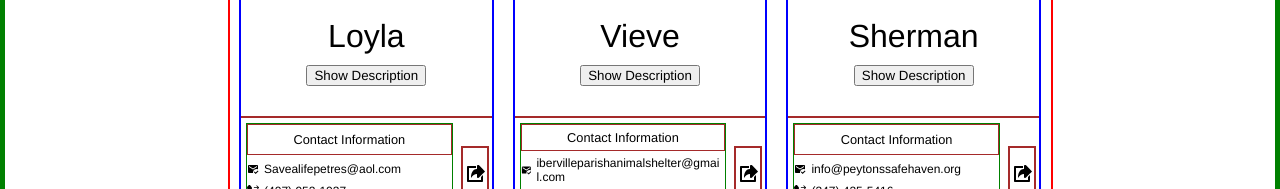
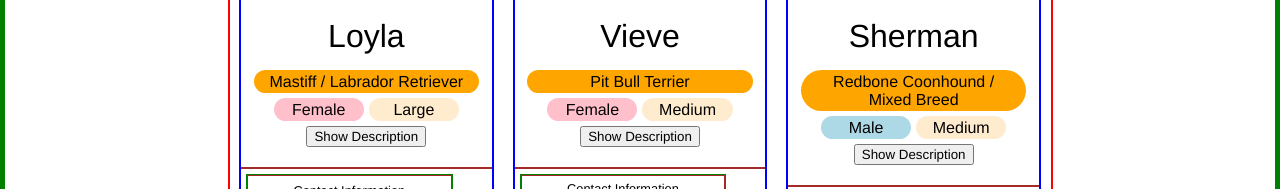
Before and after one commit to bxandrew/Petly, a React app: page /results in a window 1280 px wide. Shown: the part 338-527 px from the top of the page. Built offline with nearby package versions, Linux system fonts and the light colour scheme.

Commit message:
added slight styling to include gender, breed and size of animals

```diff
--- a/src/components/search/PetCard.jsx
+++ b/src/components/search/PetCard.jsx
@@ -6,10 +6,30 @@ import "./petcard.scss";
 
 const PetCard = ({ animal, handleAddToList }) => {
   const [showMore, setShowMore] = useState(false);
-  const { id, age, type, photos, size, status, name, contact, description } =
-    animal;
+  const {
+    id,
+    age,
+    type,
+    photos,
+    size,
+    status,
+    name,
+    contact,
+    description,
+    gender,
+  } = animal;
 
+  const primaryBreed = animal.breeds.primary;
+  const secBreed = animal.breeds.secondary;
   const profilePhoto = animal.primary_photo_cropped.small;
+
+  const genderDiv = () => {
+    return gender === "Male" ? (
+      <div className="gender-male">{gender}</div>
+    ) : (
+      <div className="gender-female">{gender}</div>
+    );
+  };
 
   return (
     <div className="pet-card">
@@ -18,6 +38,13 @@ const PetCard = ({ animal, handleAddToList }) => {
           <img src={profilePhoto} />
         </div>
         <div className="animal-name">{name}</div>
+        <div className="animal-breed">
+          {primaryBreed} {secBreed ? `/ ${secBreed}` : ""}
+        </div>
+        <div className="animal-gender-size">
+          {genderDiv()}
+          <div className="animal-size">{size}</div>
+        </div>
         {description ? (
           <div>
             <button onClick={() => setShowMore(!showMore)}>
--- a/src/components/search/SearchPage.jsx
+++ b/src/components/search/SearchPage.jsx
@@ -73,6 +73,8 @@ const SearchPage = ({ animalData, setAnimalData, setNextPage }) => {
           limit: 100,
           type: type,
           location: values.location,
+          breed: values.breed,
+          gender: values.gender,
         },
       })
       .then(({ data }) => {
@@ -124,6 +126,7 @@ const SearchPage = ({ animalData, setAnimalData, setNextPage }) => {
           <Formik
             initialValues={{
               location: "",
+              gender: "male, female",
             }}
             validationSchema={Yup.object({
               location: Yup.number()
@@ -143,6 +146,14 @@ const SearchPage = ({ animalData, setAnimalData, setNextPage }) => {
           >
             <Form>
               <MyTextInput label="Location" name="location" type="text" />
+              <>
+                <label htmlFor="breed">Select a Gender</label>
+                <Field as="select" name="gender" isClearable={true}>
+                  <option value="male, female">No Preference</option>
+                  <option value="male">Male</option>
+                  <option value="female">Female</option>
+                </Field>
+              </>
               {type ? (
                 <>
                   <label htmlFor="breed">Select a Breed</label>
--- a/src/components/search/petcard.scss
+++ b/src/components/search/petcard.scss
@@ -30,6 +30,54 @@
       text-align: center;
       font-size: 2rem;
       margin-bottom: 10px;
+      word-break: break-all;
+      min-height: 2rem;
+      max-height: 4rem;
+      overflow-y: auto;
+    }
+
+    .animal-gender-size {
+      display: flex;
+      gap: 5px;
+      width: 90%;
+      justify-content: center;
+      margin-bottom: 5px;
+
+      .gender-male {
+        background-color: lightblue;
+        border-radius: 2rem;
+        padding: 2.5px 10px;
+        text-align: center;
+        align-self: center;
+        width: 40%;
+      }
+
+      .gender-female {
+        background-color: pink;
+        border-radius: 2rem;
+        padding: 2.5px 10px;
+        text-align: center;
+        width: 40%;
+      }
+
+      .animal-size {
+        background-color: blanchedalmond;
+        border-radius: 2rem;
+        padding: 2.5px 10px;
+        text-align: center;
+        width: 40%;
+      }
+    }
+
+    .animal-breed {
+      text-align: center;
+      margin-top: 5px;
+      margin-bottom: 5px;
+      background-color: orange;
+      border-radius: 2rem;
+      padding: 2.5px 10px;
+      text-align: center;
+      width: 90%;
     }
 
     .description {
@@ -46,13 +94,14 @@
     gap: 10px;
     min-height: 100px;
     padding: 5px 5px;
-    align-items: start;
+    align-items: start; // To move contact container
     font-size: 0.75rem;
     flex-grow: 1;
 
     .contact-container {
       display: flex;
       flex-direction: column;
+      // justify-content: center;
       gap: 5px;
       // height: 100%;
       min-height: 100px;
@@ -61,7 +110,7 @@
 
     .button-container {
       // border: 2px solid yellow;
-      height: 100%;
+      height: 100px;
       display: flex;
       justify-content: center;
       align-items: center;
```
